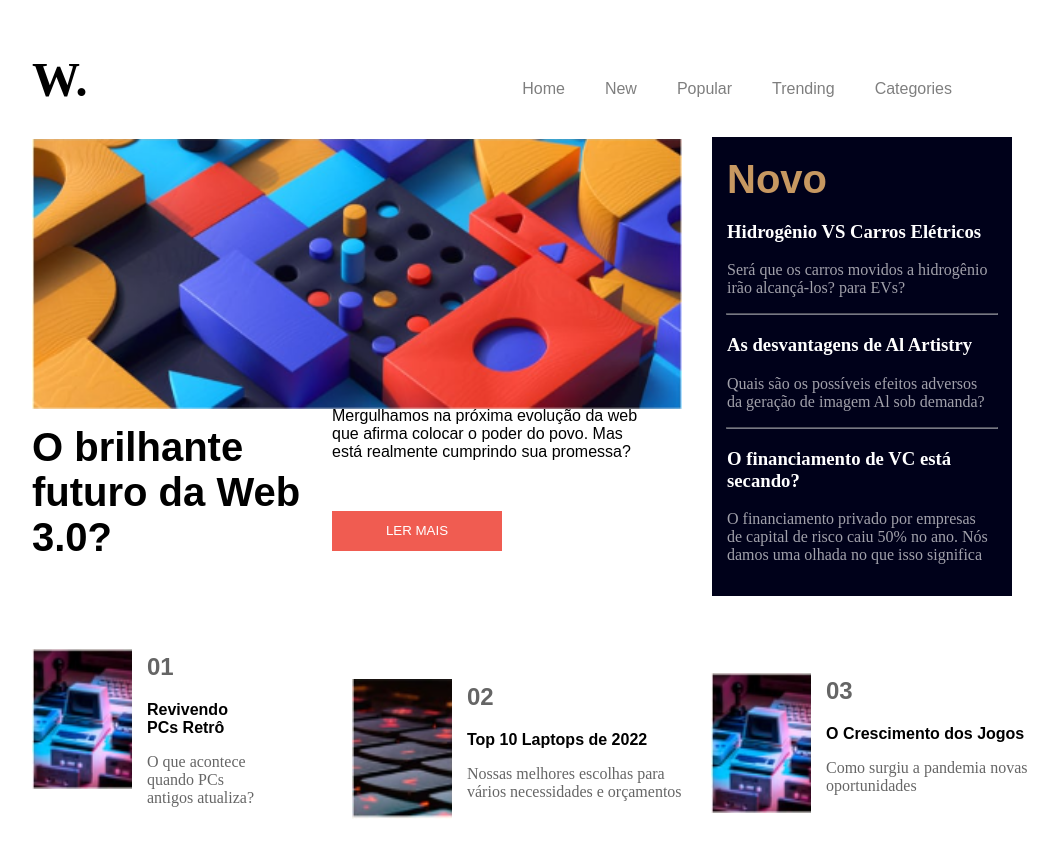
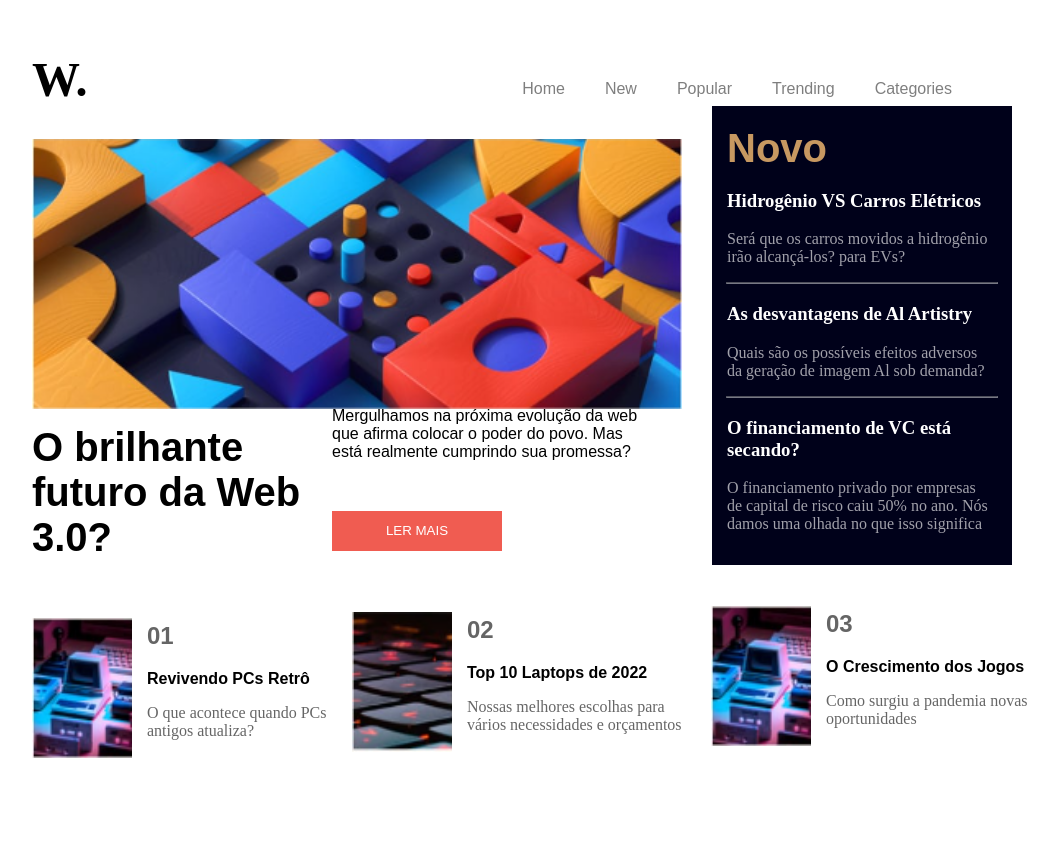
Before and after one commit to GbrielDL/Pagina-Web, a plain HTML site: page index.html in a window 1280 px wide. Shown: the whole page, without its empty margins (148-1206 px from the left). After the commit the page ends 828 px from the top, so only its background shows below. Drawn offline with Linux system fonts and the light colour scheme.

Commit message:
Prática

```diff
--- a/index.html
+++ b/index.html
@@ -62,7 +62,7 @@
 font-size: 16px;"> Revivendo PCs Retrô
  </h3>
 
-<p style="margin-left: 115px; opacity: 60%;"> O que acontece quando PCs antigos atualiza? </p>
+<p style="margin-left: 115px; opacity: 60%;"> O que acontece quando PCs <br/>antigos atualiza? </p>
 
 </div>
 
--- a/style.css
+++ b/style.css
@@ -104,8 +104,7 @@ h3 {
 }
 
 .img2 {
-    margin: 0px 0 0 680px;
-    margin-top: -45%;
+    margin: -445px 0 0 680px;
     width: 300px;
     height: 459px;
     background-color: #00011A;
@@ -133,7 +132,7 @@ h3 {
     gap: 230px;
 }
 .imagem1 {
-    margin: 35px 690px 0 0;
+    margin: 35px 590px 0 0;
     cursor: default;
 }
 .imagem2 {
```
